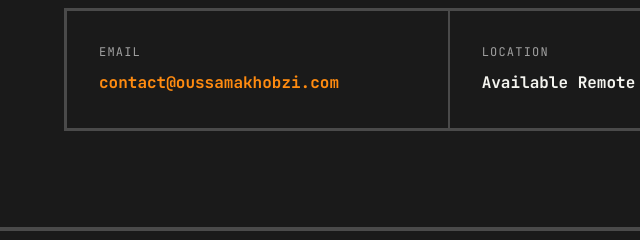
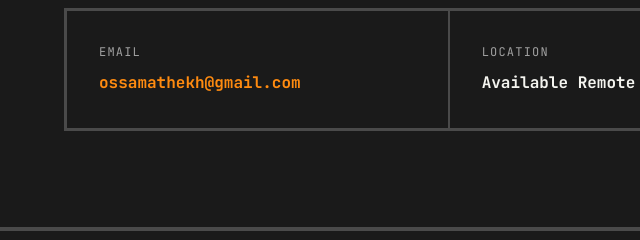
Before and after one commit to oussama22kh/portfolio, a plain HTML site: page index.html in a window 1280 px wide. Shown: the part 2941-3181 px from the top of the page, 0-640 px from the left. Drawn offline with Linux system fonts and the light colour scheme; a web font is replaced by a local one.

Commit message:
Update email

```diff
--- a/index.html
+++ b/index.html
@@ -815,7 +815,7 @@
             <div class="contact-label en">Email</div>
             <div class="contact-label ar" lang="ar" dir="rtl" style="display:none;">البريد الإلكتروني</div>
             <div class="contact-value">
-              <a href="mailto:contact@oussamakhobzi.com">contact@oussamakhobzi.com</a>
+              <a href="mailto:ossamathekh@gmail.com">ossamathekh@gmail.com</a>
             </div>
           </div>
           <div class="contact-item">
```
